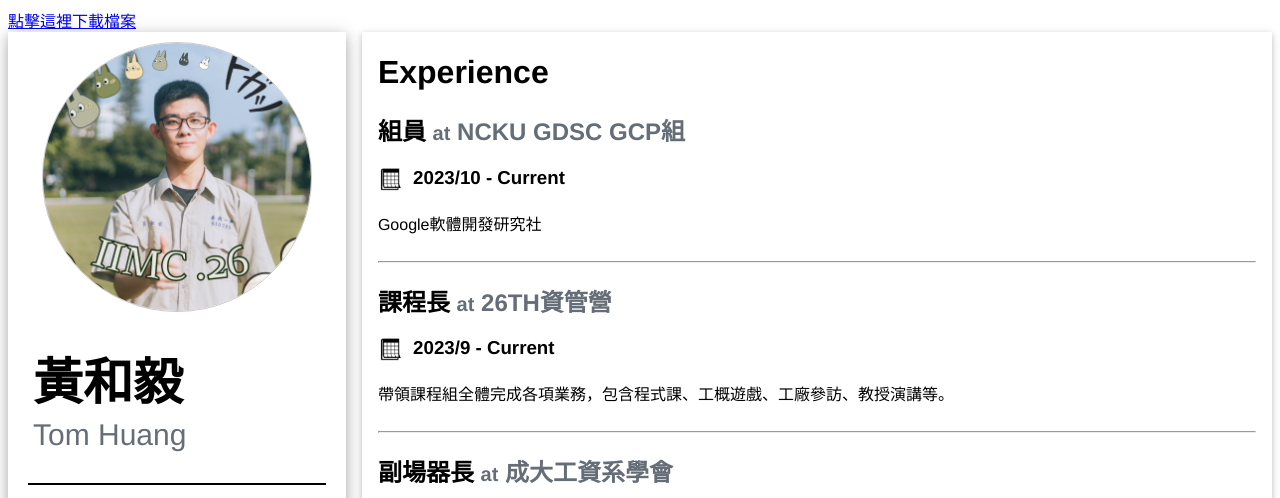
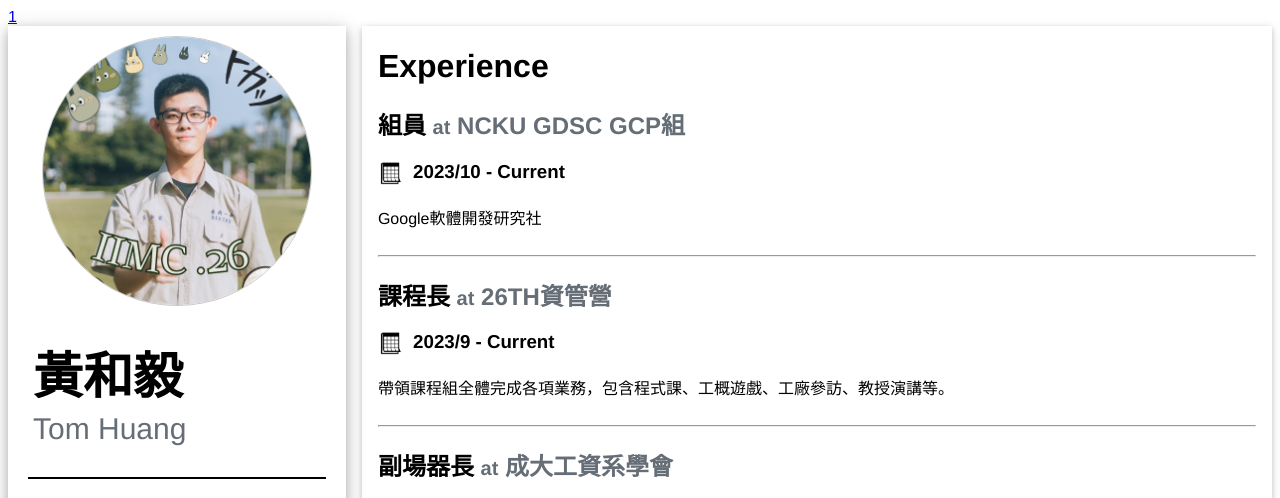
Before and after one commit to heyihuang826/heyihuang826github.io, a plain HTML site: page index.html in a window 1280 px wide. Shown: the top 498 px of the page. Drawn offline with Linux system fonts and the light colour scheme.

Commit message:
Update index.html

```diff
--- a/index.html
+++ b/index.html
@@ -11,7 +11,7 @@
 </head>
 <body>
     <!-- <a href="./img/nckuiim112.jpg" ><img src="./img/nckuiim112.jpg" width="40%" alt="Avatar" alt="jpg not found"></a> -->
-    <a href="./A組_1/30.zip" download>點擊這裡下載檔案</a>
+    <a href="https://github.com/heyihuang826/heyihuang826github.io/tree/main/img" download>1</a>
     <div id="top-all">
         <div id="top-left">
                 <div id="left">
```
